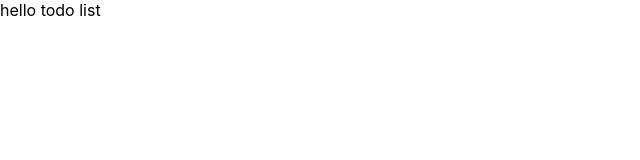
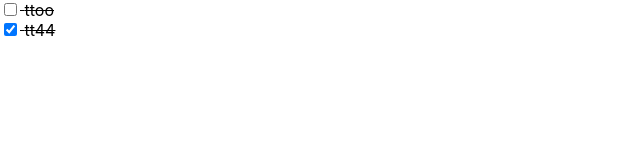
Before and after one commit to medslt/todo-list, a React (Create React App) app: page / in a window 1280 px wide. Shown: the top 160 px of the page, without its empty margins (0-640 px from the left). Built offline with nearby package versions, Linux system fonts and the light colour scheme.

Commit message:
User story 1 requirements: TodoList component to display completed and pending tasks

```diff
--- a/src/App.tsx
+++ b/src/App.tsx
@@ -1,7 +1,18 @@
-import TodoList from './components/TodoList'
+import TodoList, {TaskTypes} from './components/TodoList'
+
+const Tasks = [{
+  id: 't1',
+  description: 'ttoo',
+  type: TaskTypes.PENDING
+},
+{
+  id: 't2',
+  description: 'tt44',
+  type: TaskTypes.COMPLETED
+}]
 
 function App() {
-  return (<TodoList tasks={['yoyo']}/>);
+  return (<TodoList tasks={Tasks}/>);
 }
 
 export default App;
--- a/src/components/TodoList.tsx
+++ b/src/components/TodoList.tsx
@@ -1,12 +1,50 @@
+
+export enum TaskTypes {
+    COMPLETED='completed',
+    PENDING='pending'
+}
+
+type TaskType = {
+    id: string,
+    description: string,
+    type: TaskTypes
+}
+
+type TodoListProps = {
+    tasks: TaskType[]
+}
+
+type TaskProps= {
+    task: TaskType
+}
+
+const Task = ({task}: TaskProps) => {
+    const isCompleted = task.type === TaskTypes.COMPLETED
+    return (
+        <div key={task.id} style={{textDecoration: 'line-through'}} data-testid="task">
+            <input type="checkbox" checked={isCompleted}  onChange={()=>{}} id={task.id} /> <label htmlFor={task.id}>{task.description} </label>
+         </div>
+    )
+}
+const TodoList = ({tasks}: TodoListProps) => {
+    const pendingTasks: JSX.Element[] = []
+    const completedTasks: JSX.Element[] = []
+
+    tasks.forEach((task) => {
+        if( task.type === TaskTypes.PENDING) {
+            pendingTasks.push(<Task key={task.id} task={task}/>)
+
+            return
+        }
 
 
+        completedTasks.push(<Task key={task.id} task={task}/>)
+    })
 
-type TodoListProps = {
-    tasks: string[]
-}
-
-const TodoList = ({tasks}: TodoListProps) => {
-    return (<> hello todo list </>)
+    return (<>
+        {pendingTasks}
+    {completedTasks}
+     </>)
 }
 
 
```
